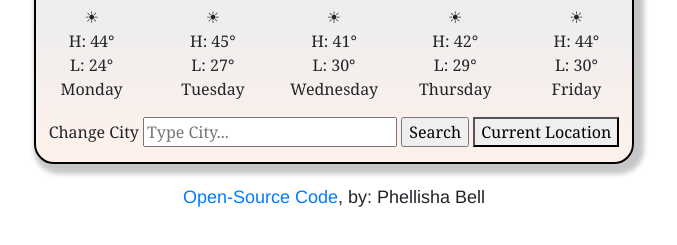
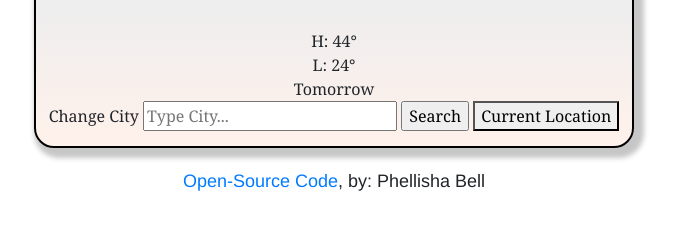
Before and after one commit to Phellisha/weather-app, a plain HTML site: page index.html in a window 1280 px wide. Shown: the part 599-844 px from the top of the page, without its empty margins (306-983 px from the left). Drawn offline with nearby package versions, Linux system fonts and the light colour scheme.

Commit message:
added HTML forecast structure
Added the HTML structure to manipulate the forecast with JS.
Added some CSS for forecast design.

```diff
--- a/index.html
+++ b/index.html
@@ -39,46 +39,14 @@
           <div class="col wind">Wind: 5 mph</div>
         </div>
       </h3>
-      <div class="row">
-        <div class="col next-day">
-          <p>
-            ☀ <br />
-            H: 44° <br />
-            L: 24° <br />
-            Monday
-          </p>
-        </div>
-        <div class="col next-day">
-          <p>
-            ☀ <br />
-            H: 45° <br />
-            L: 27° <br />
-            Tuesday
-          </p>
-        </div>
-        <div class="col next-day">
-          <p>
-            ☀ <br />
-            H: 41° <br />
-            L: 30° <br />
-            Wednesday
-          </p>
-        </div>
-        <div class="col next-day">
-          <p>
-            ☀ <br />
-            H: 42° <br />
-            L: 29° <br />
-            Thursday
-          </p>
-        </div>
-        <div class="col next-day">
-          <p>
-            ☀ <br />
-            H: 44° <br />
-            L: 30° <br />
-            Friday
-          </p>
+      <div class="forecast">
+        <div class="row">
+          <div class="col next-day">
+            <img src="#" alt="" width="20px" /><br />
+            <div class="forecast-high">H: 44°</div>
+            <div class="forecast-low">L: 24°</div>
+            <div class="forecast-date">Tomorrow</div>
+          </div>
         </div>
       </div>
       <form class="cityForm" id="search-form">
--- a/src/styles.css
+++ b/src/styles.css
@@ -78,3 +78,6 @@ button.currentLocation:hover {
   font-family: Helvetica;
   font-size: 18px;
 }
+.forecast {
+  text-align: center;
+}
```
